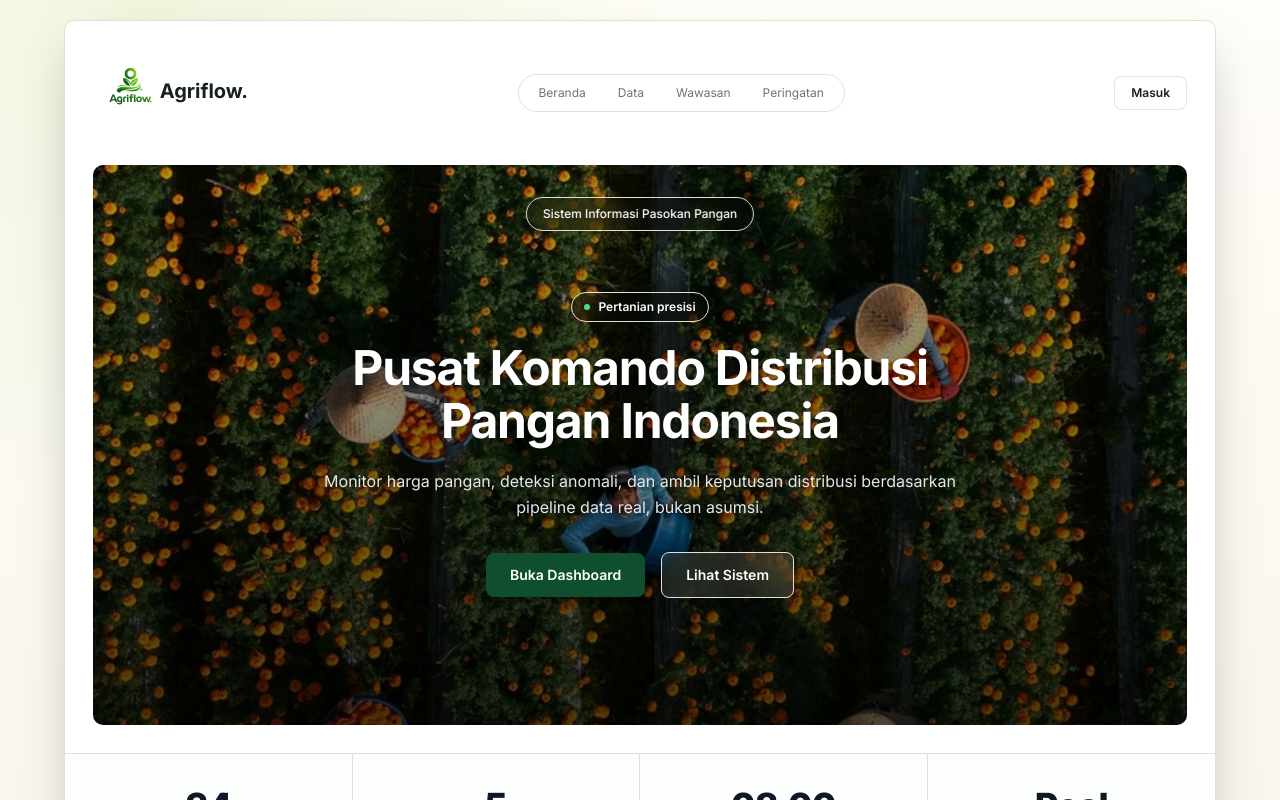
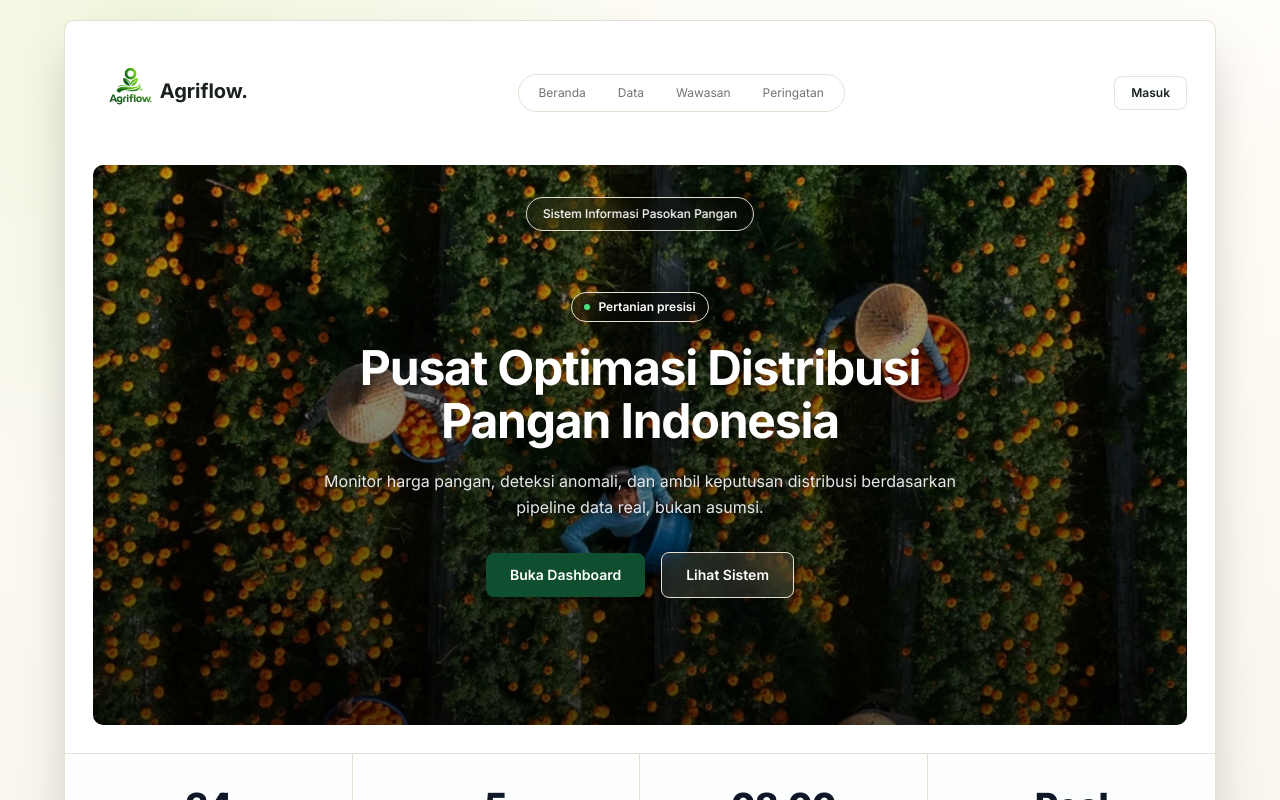
Before and after one commit to ahmadhrr22-collab/agriflow-ai, a Next.js app in the folder apps/web/: page / in a window 1280 px wide. Shown: the top 800 px of the page. Built offline with nearby package versions, Linux system fonts and the light colour scheme.

Commit message:
chore: ubah wording landing page ke optimasi

```diff
--- a/apps/web/src/app/page.tsx
+++ b/apps/web/src/app/page.tsx
@@ -59,7 +59,7 @@ export default function LandingPage() {
               </div>
 
               <h1 className="text-5xl font-bold leading-[1.1] tracking-tight text-white drop-shadow-md">
-                Pusat Komando Distribusi Pangan Indonesia
+                Pusat Optimasi Distribusi Pangan Indonesia
               </h1>
 
               <p className="mx-auto mt-5 max-w-2xl text-base leading-relaxed text-gray-200 drop-shadow">
```
